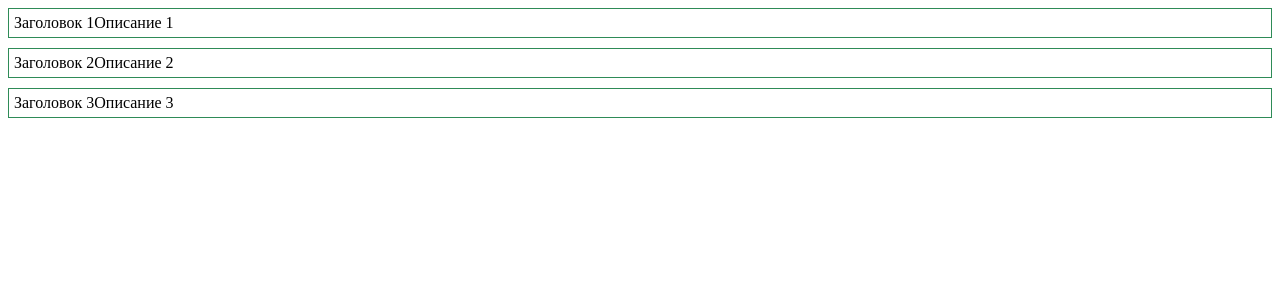
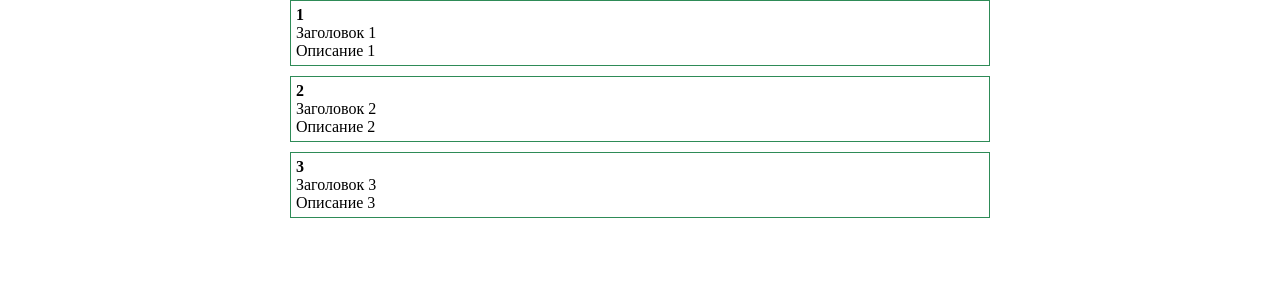
Before and after one commit to iAllBe/react-fundamental, a React (Create React App) app: page / in a window 1280 px wide. Shown: the top 300 px of the page. Built offline with nearby package versions, Linux system fonts and the light colour scheme; the HTML template or start-up script is replaced by a standard one.

Commit message:
add styles

```diff
--- a/src/App.js
+++ b/src/App.js
@@ -1,5 +1,6 @@
 import {useState} from "react";
 import PostList from "./components/PostList";
+import classes from "./styles/App.module.css";
 
 function App() {
     const [posts, usePosts] = useState([
@@ -9,7 +10,7 @@ function App() {
     ]);
 
   return (
-    <div className="App">
+    <div className={classes.App}>
       <PostList
         posts={posts}
       />
--- a/src/components/PostItem.jsx
+++ b/src/components/PostItem.jsx
@@ -1,10 +1,11 @@
 import React from 'react';
 import classes from './PostItem.module.css'
 
-const PostItem = ({title, body}) => {
+const PostItem = ({id, title, body}) => {
 
     return (
         <div className={classes.item}>
+            <strong className={classes.title}>{id}</strong>
             <div className={classes.title}>{title}</div>
             <div className={classes.body}>{body}</div>
         </div>
--- a/src/components/PostItem.module.css
+++ b/src/components/PostItem.module.css
@@ -1,5 +1,6 @@
 .item {
     display: flex;
+    flex-direction: column;
     border: 1px solid seagreen;
     padding: 5px;
 }
--- a/src/components/PostList.jsx
+++ b/src/components/PostList.jsx
@@ -10,6 +10,7 @@ const PostList = ({posts}) => {
                     key={post.id}
                     title={post.title}
                     body={post.body}
+                    id={post.id}
                 />
             ))}
         </div>
--- a/src/components/PostList.module.css
+++ b/src/components/PostList.module.css
@@ -1,4 +1,5 @@
 .list {
+    width: 700px;
     display: flex;
     flex-direction: column;
     gap: 10px;
--- /dev/null
+++ b/src/styles/App.module.css
@@ -0,0 +1,10 @@
+* {
+    margin: 0;
+    padding: 0;
+    box-sizing: border-box;
+}
+
+.App {
+    display: flex;
+    justify-content: center;
+}
```
